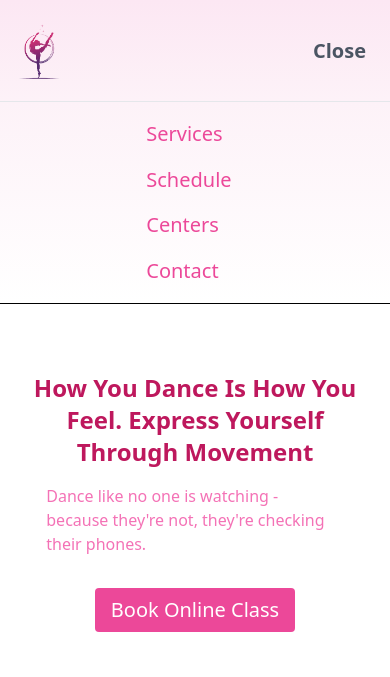
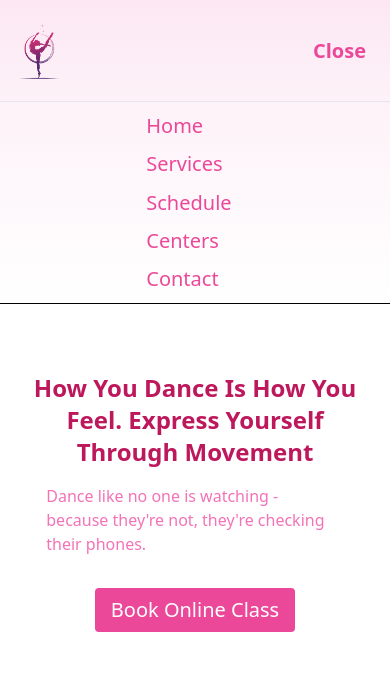
Before and after one commit to Nitinkumar2905/OIBSIP-TASK1-LANDING-PAGE, a website built with Vite: page index.html in a window 390 px wide. Both pictures are taken after a click on the element "Menu". Shown: the top 677 px of the page. Built offline with nearby package versions, Linux system fonts and the light colour scheme.

Commit message:
index.html

```diff
--- a/index.html
+++ b/index.html
@@ -14,20 +14,20 @@
         <!-- logo and button -->
         <nav class="box-border nav-bar relative w-full md:w-1/4 h-[12vh] nav-border border-x-0 bg-opacity-90  bg-gradient-to-b from-pink-100 to-pink-50  flex flex-row items-center md:items-center">
             <div class="abosolute "><img class="rounded-full h-20" src="./img/My project.png" alt=""></div>
-            <div onclick="myFunction()" class="flex md:hidden w-fit absolute right-6 font-semibold text-xl cursor-pointer text-gray-600 md:hover:text-black">
-                <span class="My-Menu menu hidden"> Menu</span>
-                <span class="My-Close close flex"> Close</span>
+            <div onclick="myFunction()" class="flex md:hidden w-fit absolute right-6 font-semibold text-xl cursor-pointer">
+                <span class="My-Menu menu hidden text-pink-500"> Menu</span>
+                <span class="My-Close close flex text-pink-500"> Close</span>
             </div>
         </nav>
 
         <!-- mobile-menu and main-menu section -->
         <div  class=" MyDiv mobile-menu flex bg-gradient-to-b from-pink-50 to-white md:bg-gradient-to-b  md:from-pink-100 md:to-pink-50 border-[1px] border-b-black md:border-b-pink-200 h-[24vh] md:h-[12vh]  w-full border-x-0">
             <ul class=" w-full flex flex-col md:flex-row text-xl justify-evenly items-center  md:w-fit">
-                <!-- <li class="mx-auto w-[25vw] md:w-[15vw]"><a class="font-semibold hover:text-pink-500" href="#home">Home</a></li> -->
-                <li class="mx-auto w-[25vw] md:w-[15vw]"><a class="font-semibold hover-underline-animation hover:-underline-animation:after hover:animation:hover:after text-pink-500" href="#services">Services</a></li>
-                <li class="mx-auto w-[25vw] md:w-[15vw]"><a class="font-semibold hover-underline-animation hover:-underline-animation:after hover:animation:hover:after text-pink-500" href="#schedule">Schedule</a></li>
-                <li class="mx-auto w-[25vw] md:w-[15vw]"><a class="font-semibold hover-underline-animation hover:-underline-animation:after hover:animation:hover:after text-pink-500" href="#center">Centers</a></li>
-                <li class="mx-auto w-[25vw] md:w-[15vw]"><a class="font-semibold hover-underline-animation hover:-underline-animation:after hover:animation:hover:after text-pink-500" href="#contact">Contact</a></li>
+                <li class="mx-auto w-[25vw] md:w-[15vw]"><a class="font-semibold hover-underline-animation hover-underline-animation:after hover-underline-animation:after:hover:after text-pink-500" href="#home">Home</a></li>
+                <li class="mx-auto w-[25vw] md:w-[15vw]"><a class="font-semibold hover-underline-animation hover-underline-animation:after hover-underline-animation:after:hover:after text-pink-500" href="#services">Services</a></li>
+                <li class="mx-auto w-[25vw] md:w-[15vw]"><a class="font-semibold hover-underline-animation hover-underline-animation:after hover-underline-animation:after:hover:after text-pink-500" href="#schedule">Schedule</a></li>
+                <li class="mx-auto w-[25vw] md:w-[15vw]"><a class="font-semibold hover-underline-animation hover-underline-animation:after hover-underline-animation:after:hover:after text-pink-500" href="#center">Centers</a></li>
+                <li class="mx-auto w-[25vw] md:w-[15vw]"><a class="font-semibold hover-underline-animation hover-underline-animation:after hover-underline-animation:after:hover:after text-pink-500" href="#contact">Contact</a></li>
             </ul>
         </div>
     </header>
```
